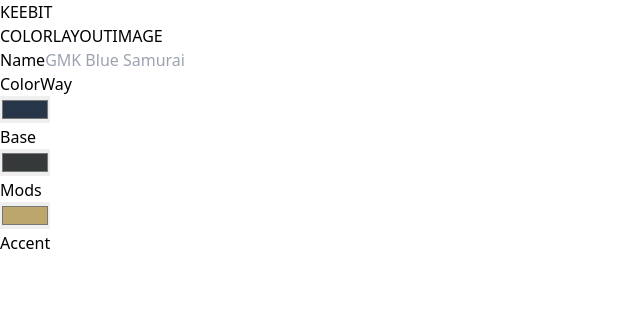
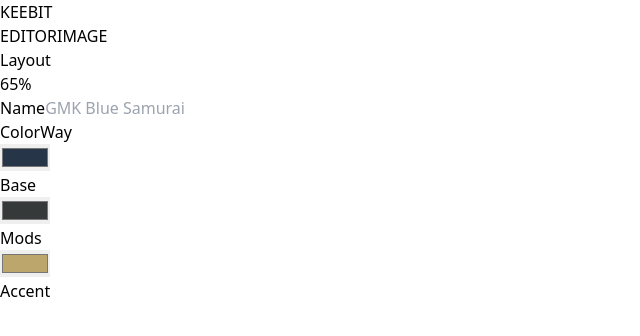
Before and after one commit to nhien021299/keepit-web-app, a React (Vite) app: page / in a window 1280 px wide. Shown: the top 336 px of the page, without its empty margins (0-640 px from the left). Built offline with nearby package versions, Linux system fonts and the light colour scheme.

Commit message:
refactor

```diff
--- a/package.json
+++ b/package.json
@@ -15,7 +15,6 @@
     "prettier": "^3.1.1",
     "prettier-plugin-tailwindcss": "^0.5.9",
     "react": "^18.2.0",
-    "react-colorful": "^5.6.1",
     "react-dom": "^18.2.0",
     "react-icons": "^4.12.0",
     "tailwindcss": "^3.3.6",
--- a/src/App.tsx
+++ b/src/App.tsx
@@ -1,7 +1,6 @@
 import { useSnapshot } from "valtio";
 import SideBar from "./components/SideBar";
 import { colorState } from "./global_state/global_state";
-import CustomCard from "./components/CustomCard";
 
 function App() {
   const colorSnap = useSnapshot(colorState);
--- a/src/common/Tab.tsx
+++ b/src/common/Tab.tsx
@@ -1,21 +1,21 @@
-import TabColor from "../components/tab_color/TabColor";
+import TabEditor from "../components/tab_editor/TabEditor";
 import TabImage from "../components/tab_image/TabImage";
 import TabLayout from "../components/tab_layout/TabLayout";
 
 export const tabs = [
   {
-    id: "color",
-    name: "COLOR",
-    body: <TabColor />,
+    id: "editor",
+    name: "EDITOR",
+    body: <TabEditor />,
   },
-  {
-    id: "layout",
-    name: "LAYOUT",
-    body: <TabLayout/>,
-  },
+  // {
+  //   id: "layout",
+  //   name: "LAYOUT",
+  //   body: <TabLayout/>,
+  // },
   {
     id: "image",
     name: "IMAGE",
-    body: <TabImage/>,
+    body: <TabImage />,
   },
 ];
--- a/src/components/TabBar.tsx
+++ b/src/components/TabBar.tsx
@@ -23,7 +23,7 @@ export const TabBar = () => {
 
   return (
     <div>
-      <div className="relative mb-4 grid h-10 w-auto grid-cols-3  items-center rounded-xl border border-black/40 bg-[#38383f] backdrop-blur-sm">
+      <div className="relative flex flex-row mb-4 h-10 w-auto justify-evenly  items-center rounded-xl border border-black/40 bg-[#38383f] backdrop-blur-sm">
         <span
           className="absolute bottom-0 top-0 my-auto flex overflow-hidden rounded-xl shadow-2xl transition-all duration-300"
           style={{ left: tabUnderlineLeft, width: tabUnderlineWidth }}
@@ -38,7 +38,7 @@ export const TabBar = () => {
               ref={(el) => (tabsRef.current[index] = el)}
               className={`${
                 isActive ? `` : `hover:text-neutral-300`
-              } my-auto cursor-pointer select-none rounded-full px-4 text-center font-light text-white`}
+              } my-auto w-full cursor-pointer select-none rounded-full px-4 text-center font-light text-white`}
               onClick={() => setActiveTabIndex(index)}
             >
               <div className=" font-mono text-sm">{tab.name}</div>
--- a/src/components/tab_color/TabColor.tsx
+++ b/src/components/tab_editor/TabEditor.tsx
@@ -2,29 +2,37 @@ import { colorState } from "../../global_state/global_state";
 import ColorPicker from "../ColorPicker";
 import CustomCard from "../CustomCard";
 import { useSnapshot } from "valtio";
-import { handleChangeColor } from "./TabColorController";
+import { handleChangeColor } from "./TabEditorController";
 
-const TabColor = () => {
+const TabEditor = () => {
   const colorSnap = useSnapshot(colorState);
   return (
     <div>
+      <div className="mb-2">
+        <div className="mb-2 text-lg font-medium text-white">Layout</div>
+        <CustomCard>
+          <div className=" text-base text-white">
+            65%
+          </div>
+        </CustomCard>
+      </div>
       <div>
         <label
           htmlFor="name"
-          className="mb-2 block text-sm font-medium text-white"
+          className="mb-2 block text-lg font-medium text-white"
         >
           Name
         </label>
         <input
           type="text"
           id="name"
-          className="mb-3 block w-full rounded-[5px] bg-[#38383f] p-2.5 text-sm text-white"
+          className="mb-3 block w-full rounded-[5px] bg-[#38383f] p-2.5 text-base text-white"
           placeholder="GMK Blue Samurai"
           required
         />
       </div>
-      <div className="mb-2 text-sm font-medium text-white">ColorWay</div>
-      <div className="flex flex-col gap-4 text-sm text-white">
+      <div className="mb-2 text-lg font-medium text-white">ColorWay</div>
+      <div className="flex flex-col gap-4 text-base text-white">
         <CustomCard>
           <ColorPicker
             defaultColor={colorSnap.base}
@@ -54,4 +62,4 @@ const TabColor = () => {
   );
 };
 
-export default TabColor;
+export default TabEditor;
```
Also changed, not shown: src/components/tab_editor/TabEditorController.tsx (renamed from src/components/tab_color/TabColorController.tsx), 1 other file (tests, documents, lock files or other folders).
